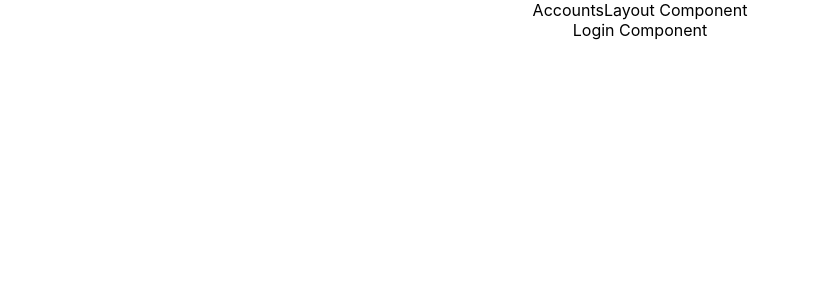
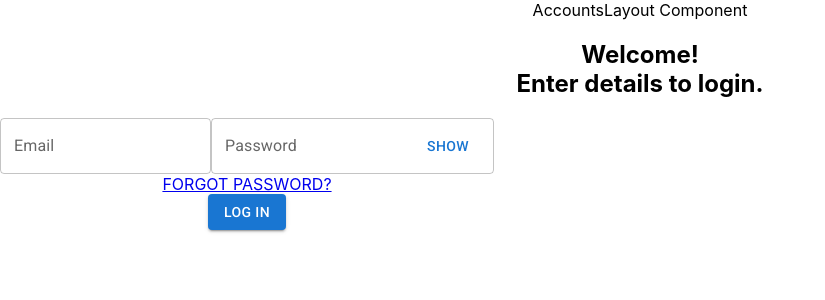
Before and after one commit to The-Professor99/lendsqr-fe-test, a React (Create React App) app: page /account/login in a window 1280 px wide. Shown: the top 300 px of the page, without its empty margins (0-825 px from the left). Built offline with nearby package versions, Linux system fonts and the light colour scheme.

Commit message:
Add login page form and basic functionality

```diff
--- a/package.json
+++ b/package.json
@@ -13,13 +13,15 @@
     "@types/node": "^16.18.3",
     "@types/react": "^18.0.25",
     "@types/react-dom": "^18.0.8",
+    "formik": "^2.2.9",
     "react": "^18.2.0",
     "react-dom": "^18.2.0",
     "react-router-dom": "^6.4.3",
     "react-scripts": "5.0.1",
     "sass": "^1.56.0",
     "typescript": "^4.8.4",
-    "web-vitals": "^2.1.4"
+    "web-vitals": "^2.1.4",
+    "yup": "^0.32.11"
   },
   "scripts": {
     "start": "react-scripts start",
--- a/src/pages/account/Login/Login.tsx
+++ b/src/pages/account/Login/Login.tsx
@@ -1,14 +1,119 @@
-import React, { useEffect } from "react";
+import React, { useEffect, useState } from "react";
+import {
+  TextField,
+  Button,
+  InputAdornment,
+  Box,
+  CircularProgress,
+} from "@mui/material";
+import { useFormik } from "formik";
+import * as Yup from "yup";
+
 import "./Login.scss";
 
 function Login() {
+  const [showPassword, setShowPassword] = useState<boolean>(false);
+
   useEffect(() => {
     document.title = "Lendsqr - Login Page";
   }, []);
 
+  const handleShowPassword = () => {
+    setShowPassword(!showPassword);
+  };
+
+  const validationSchema = Yup.object().shape({
+    email: Yup.string()
+      .email("Enter a valid email")
+      .required("Email is required"),
+    password: Yup.string()
+      .required("Password is required")
+      .min(8, "Password should be of minimum 8 characters length")
+      .matches(
+        /^(?=.*[A-Za-z])(?=.*\d)(?=.*[@$!%*#?&])[A-Za-z\d@$!%*#?&]{8,}/,
+        "Password must contain atleast one letter, one number and one special character"
+      ),
+  });
+
+  const formik = useFormik({
+    initialValues: {
+      email: "",
+      password: "",
+    },
+    validationSchema: validationSchema,
+    onSubmit: (values) => {
+      // onsubmit action will go here
+      console.log(values);
+      formik.setSubmitting(false);
+    },
+  });
+
   return (
     <div className="Login" data-testid="Login">
-      Login Component
+      <div className="text-container">
+        <h2>
+          Welcome!
+          <br />
+          Enter details to login.
+        </h2>
+      </div>
+      <Box sx={{ display: "flex", flexWrap: "wrap" }}>
+        <form onSubmit={formik.handleSubmit}>
+          <TextField
+            id="email"
+            name="email"
+            label="Email"
+            value={formik.values.email}
+            onChange={formik.handleChange}
+            error={formik.touched.email && Boolean(formik.errors.email)}
+            helperText={formik.touched.email && formik.errors.email}
+            className="w-100-all"
+          />
+          <TextField
+            name="password"
+            id="outlined-adornment-password"
+            type={showPassword ? "text" : "password"}
+            value={formik.values.password}
+            onChange={formik.handleChange}
+            error={formik.touched.password && Boolean(formik.errors.password)}
+            helperText={formik.touched.password && formik.errors.password}
+            InputProps={{
+              endAdornment: (
+                <InputAdornment position="end">
+                  <Button
+                    aria-label="toggle password visibility"
+                    onClick={handleShowPassword}
+                    variant="text"
+                  >
+                    {showPassword ? "HIDE" : "SHOW"}
+                  </Button>
+                </InputAdornment>
+              ),
+            }}
+            label="Password"
+            className="w-100-all"
+          />
+          <div className="forgot-password">
+            <a href="#!">FORGOT PASSWORD?</a>
+          </div>
+          <div>
+            <Button
+              color="primary"
+              variant="contained"
+              disabled={formik.isSubmitting}
+              type="submit"
+              className="w-100-all"
+            >
+              {formik.isSubmitting && (
+                <span className="me-1">
+                  <CircularProgress />
+                </span>
+              )}
+              LOG IN
+            </Button>
+          </div>
+        </form>
+      </Box>
     </div>
   );
 }
```
Also changed, not shown: 1 other file (tests, documents, lock files or other folders).
